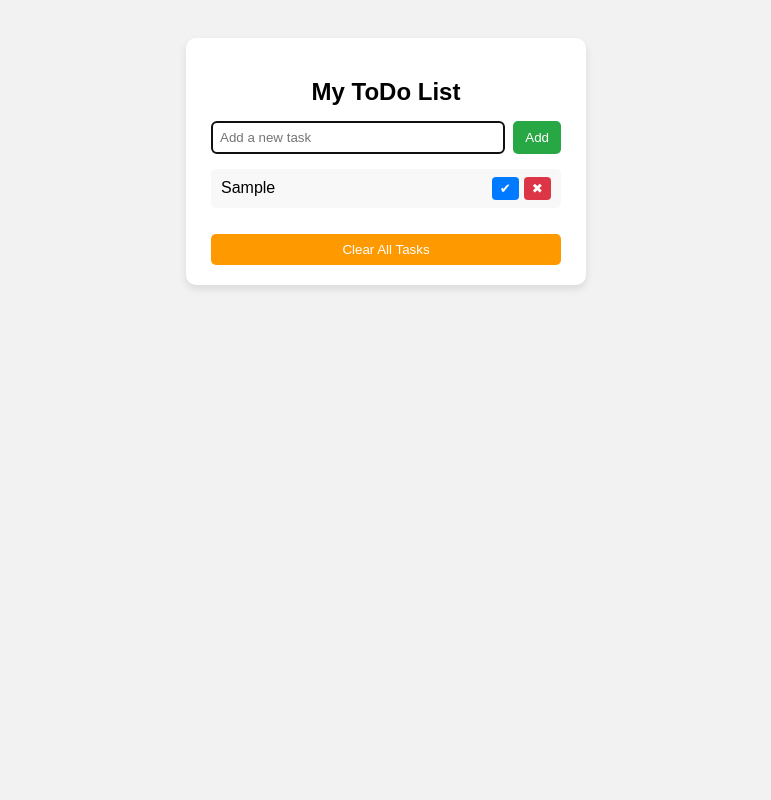
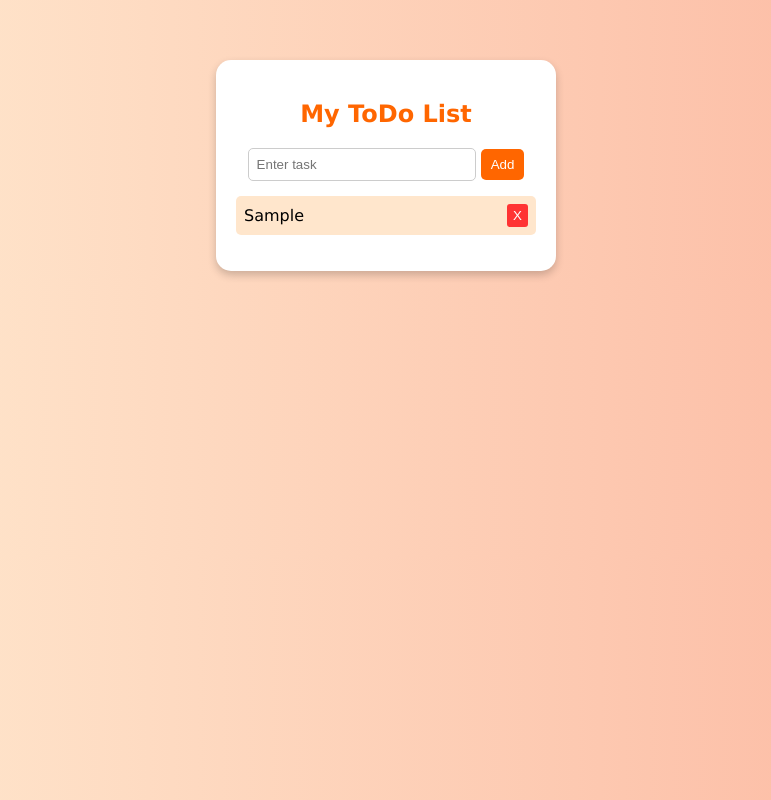
Before and after one commit to AsmitaAdke/Todoapp, a plain HTML site: page index.html in a window 1280 px wide. Both pictures are taken after typing "Sample" into the empty fields and a click on the button "Add". Shown: the whole page, without its empty margins (254-1025 px from the left). Drawn offline with Linux system fonts and the light colour scheme.

Commit message:
to do app updated

```diff
--- a/index.html
+++ b/index.html
@@ -1,185 +1,117 @@
 <!DOCTYPE html>
-<html lang="en">
+<html>
 <head>
-  <meta charset="UTF-8">
-  <meta name="viewport" content="width=device-width, initial-scale=1.0">
-  <title>My Simple ToDo App</title>
+  <title>My ToDo List</title>
   <style>
     body {
-      font-family: Arial, sans-serif;
-      background-color: #f2f2f2;
-      display: flex;
-      justify-content: center;
-      padding: 30px;
+      font-family: 'Verdana', sans-serif;
+      background: linear-gradient(to right, #ffecd2, #fcb69f);
+      text-align: center;
+      margin-top: 60px;
     }
-    .todo-container {
-      background-color: #fff;
-      padding: 20px 25px;
-      border-radius: 10px;
-      box-shadow: 0px 4px 8px rgba(0,0,0,0.1);
-      width: 350px;
+
+    .todo-box {
+      background: #fff;
+      width: 300px;
+      margin: auto;
+      padding: 20px;
+      border-radius: 15px;
+      box-shadow: 0 4px 8px rgba(0,0,0,0.2);
     }
+
     h2 {
-      text-align: center;
-      margin-bottom: 15px;
+      color: #ff6600;
     }
-    .input-row {
-      display: flex;
-      gap: 8px;
+
+    input {
+      width: 70%;
+      padding: 8px;
+      border: 1px solid #ccc;
+      border-radius: 5px;
     }
-    .input-row input {
-      flex: 1;
-      padding: 8px;
-      border-radius: 5px;
-      border: 1px solid #ccc;
-    }
-    .input-row button {
-      padding: 8px 12px;
+
+    button {
+      background-color: #ff6600;
+      color: white;
       border: none;
-      background-color: #28a745;
-      color: #fff;
+      padding: 8px 10px;
       border-radius: 5px;
       cursor: pointer;
     }
-    .input-row button:hover {
-      background-color: #218838;
+
+    button:hover {
+      background-color: #e65c00;
     }
+
     ul {
       list-style: none;
       padding: 0;
       margin-top: 15px;
     }
+
     li {
-      background-color: #f8f8f8;
-      padding: 8px 10px;
-      margin-bottom: 8px;
+      background: #ffe6cc;
+      margin: 5px 0;
+      padding: 8px;
       border-radius: 5px;
       display: flex;
       justify-content: space-between;
       align-items: center;
     }
-    li.completed span {
+
+    .done {
       text-decoration: line-through;
       color: gray;
     }
-    .btns button {
+
+    .del-btn {
+      background-color: #ff3333;
       border: none;
-      padding: 4px 8px;
-      border-radius: 4px;
-      margin-left: 5px;
+      color: white;
+      padding: 4px 6px;
+      border-radius: 3px;
       cursor: pointer;
     }
-    .done-btn {
-      background-color: #007bff;
-      color: white;
-    }
-    .delete-btn {
-      background-color: #dc3545;
-      color: white;
-    }
-    .clear-btn {
-      margin-top: 10px;
-      width: 100%;
-      background-color: #ff9900;
-      color: white;
-      border-radius: 5px;
-      padding: 8px;
-      border: none;
-      cursor: pointer;
-    }
-    .clear-btn:hover {
-      background-color: #e68a00;
+
+    .del-btn:hover {
+      background-color: #cc0000;
     }
   </style>
 </head>
 <body>
 
-  <div class="todo-container">
+  <div class="todo-box">
     <h2>My ToDo List</h2>
-    <div class="input-row">
-      <input type="text" id="taskInput" placeholder="Add a new task">
-      <button id="addBtn">Add</button>
-    </div>
+    <input type="text" id="taskInput" placeholder="Enter task">
+    <button onclick="addTask()">Add</button>
     <ul id="taskList"></ul>
-    <button id="clearBtn" class="clear-btn">Clear All Tasks</button>
   </div>
 
   <script>
-    const taskInput = document.getElementById("taskInput");
-    const addBtn = document.getElementById("addBtn");
-    const taskList = document.getElementById("taskList");
-    const clearBtn = document.getElementById("clearBtn");
+    function addTask() {
+      let input = document.getElementById("taskInput");
+      let text = input.value.trim();
+      if (text === "") return;
 
-    window.addEventListener("load", () => {
-      const tasks = JSON.parse(localStorage.getItem("tasks")) || [];
-      tasks.forEach(task => addTaskToDOM(task.text, task.done));
-    });
+      let li = document.createElement("li");
+      li.textContent = text;
 
-    addBtn.addEventListener("click", handleAddTask);
-    taskInput.addEventListener("keypress", e => {
-      if (e.key === "Enter") handleAddTask();
-    });
-
-    function handleAddTask() {
-      const text = taskInput.value.trim();
-      if (!text) return;
-
-      addTaskToDOM(text, false);
-      saveTasks();
-      taskInput.value = "";
-      taskInput.focus();
-    }
-
-    function addTaskToDOM(text, done) {
-      const li = document.createElement("li");
-      if (done) li.classList.add("completed");
-
-      const span = document.createElement("span");
-      span.textContent = text;
-
-      const btns = document.createElement("div");
-      btns.className = "btns";
-
-      const doneBtn = document.createElement("button");
-      doneBtn.textContent = "✔";
-      doneBtn.className = "done-btn";
-      doneBtn.onclick = () => {
-        li.classList.toggle("completed");
-        saveTasks();
+      li.onclick = function() {
+        li.classList.toggle("done");
       };
 
-      const delBtn = document.createElement("button");
-      delBtn.textContent = "✖";
-      delBtn.className = "delete-btn";
-      delBtn.onclick = () => {
+      let del = document.createElement("button");
+      del.textContent = "X";
+      del.className = "del-btn";
+      del.onclick = function(e) {
+        e.stopPropagation(); // Prevent mark done when deleting
         li.remove();
-        saveTasks();
       };
 
-      btns.appendChild(doneBtn);
-      btns.appendChild(delBtn);
-      li.appendChild(span);
-      li.appendChild(btns);
-      taskList.appendChild(li);
+      li.appendChild(del);
+      document.getElementById("taskList").appendChild(li);
+      input.value = "";
     }
-
-    function saveTasks() {
-      const tasks = [];
-      document.querySelectorAll("#taskList li").forEach(li => {
-        tasks.push({
-          text: li.querySelector("span").textContent,
-          done: li.classList.contains("completed")
-        });
-      });
-      localStorage.setItem("tasks", JSON.stringify(tasks));
-    }
-
-    clearBtn.addEventListener("click", () => {
-      if (confirm("Are you sure you want to delete all tasks?")) {
-        taskList.innerHTML = "";
-        localStorage.removeItem("tasks");
-      }
-    });
   </script>
 
 </body>
```
